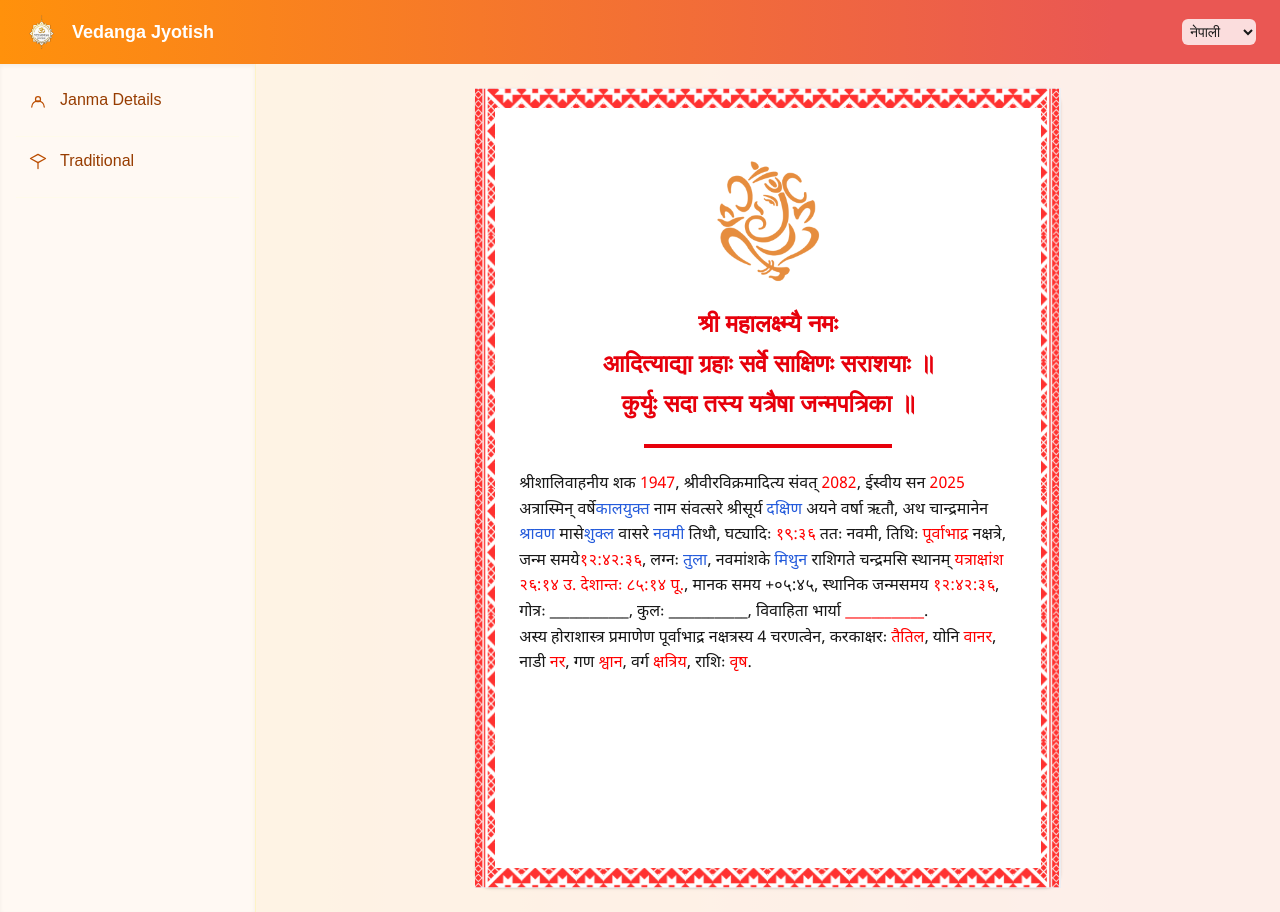
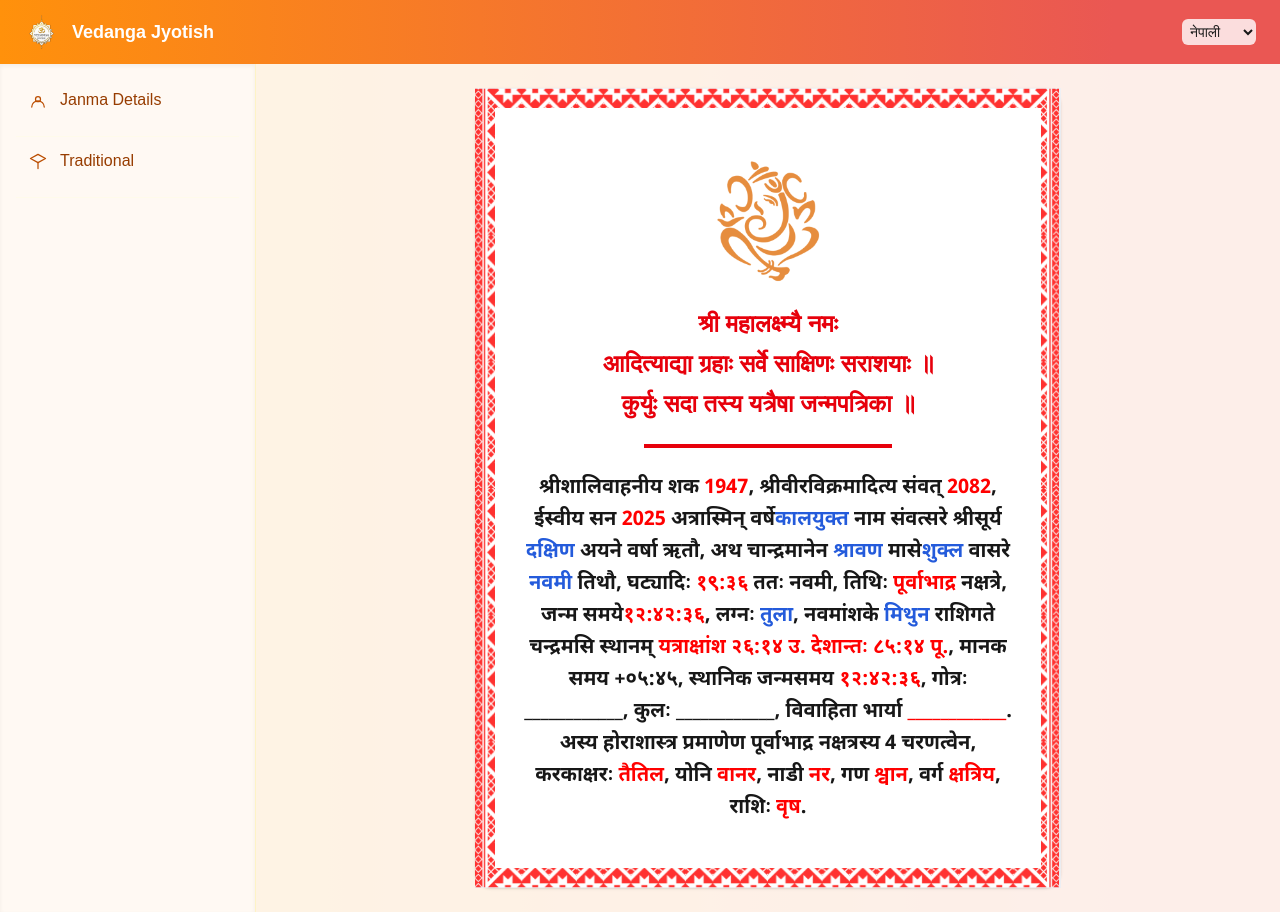
Before and after one commit to mhnpd-org/nepal-jyotish, a Next.js app: page /astro/traditional in a window 1280 px wide. Built offline with nearby package versions, Linux system fonts and the light colour scheme.

Commit message:
feat: enhance styling of JanmaPatrikaText component for improved readability

```diff
--- a/src/components/janma-patrika-text.tsx
+++ b/src/components/janma-patrika-text.tsx
@@ -86,7 +86,15 @@ export const JanmaPatrikaText: React.FC<JanmaPatrikaTextProps> = ({
   rashi = "वृष",
 }) => {
   return (
-    <div style={{ fontFamily: "Noto Sans Devanagari, serif", lineHeight: 1.6 }}>
+    <div
+      style={{
+        fontFamily: "Noto Sans Devanagari, serif",
+        lineHeight: 1.6,
+        fontWeight: 700,
+        fontSize: "1.25rem",
+        textAlign: "center",
+      }}
+    >
       <p>
         श्रीशालिवाहनीय शक <span style={{ color: "#ff0000" }}>{shalivahaniShaka}</span>,
         श्रीवीरविक्रमादित्य संवत् <span style={{ color: "#ff0000" }}>{veerVikramadityaSamvat}</span>,
```
